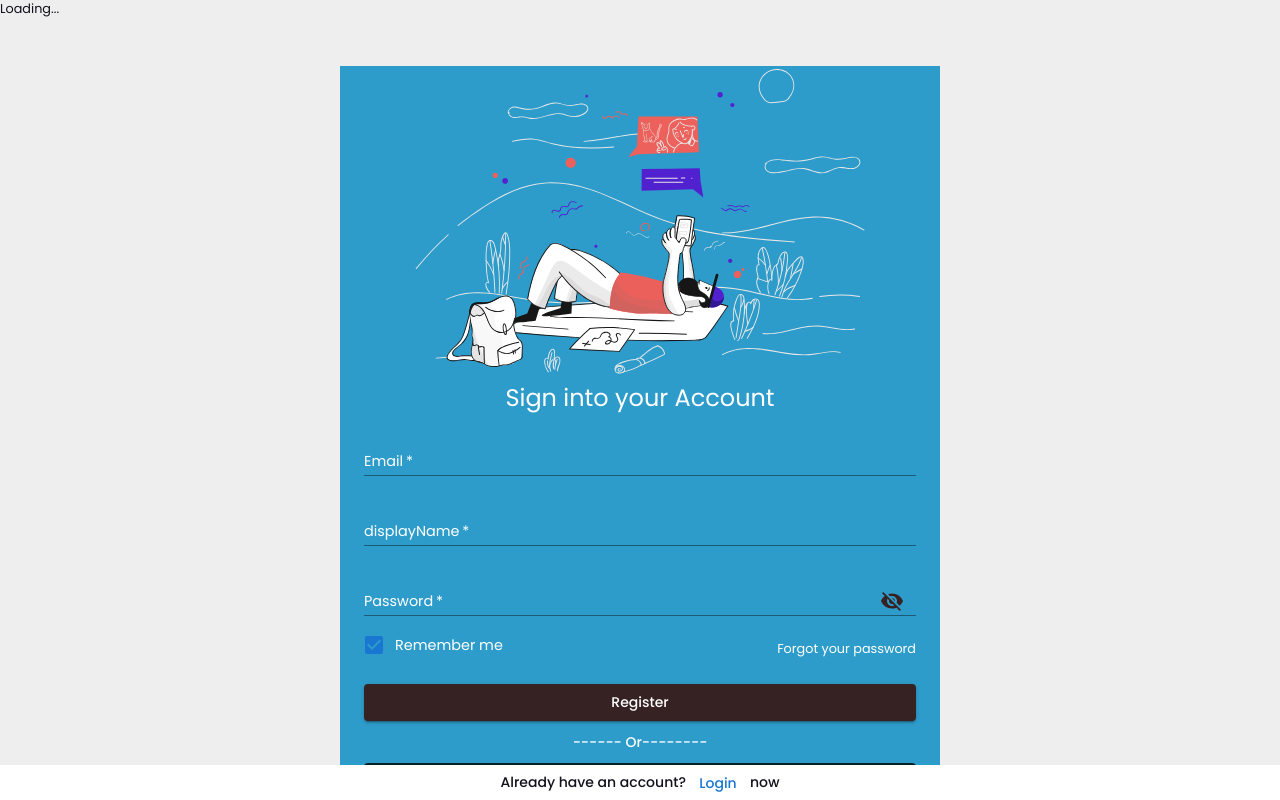
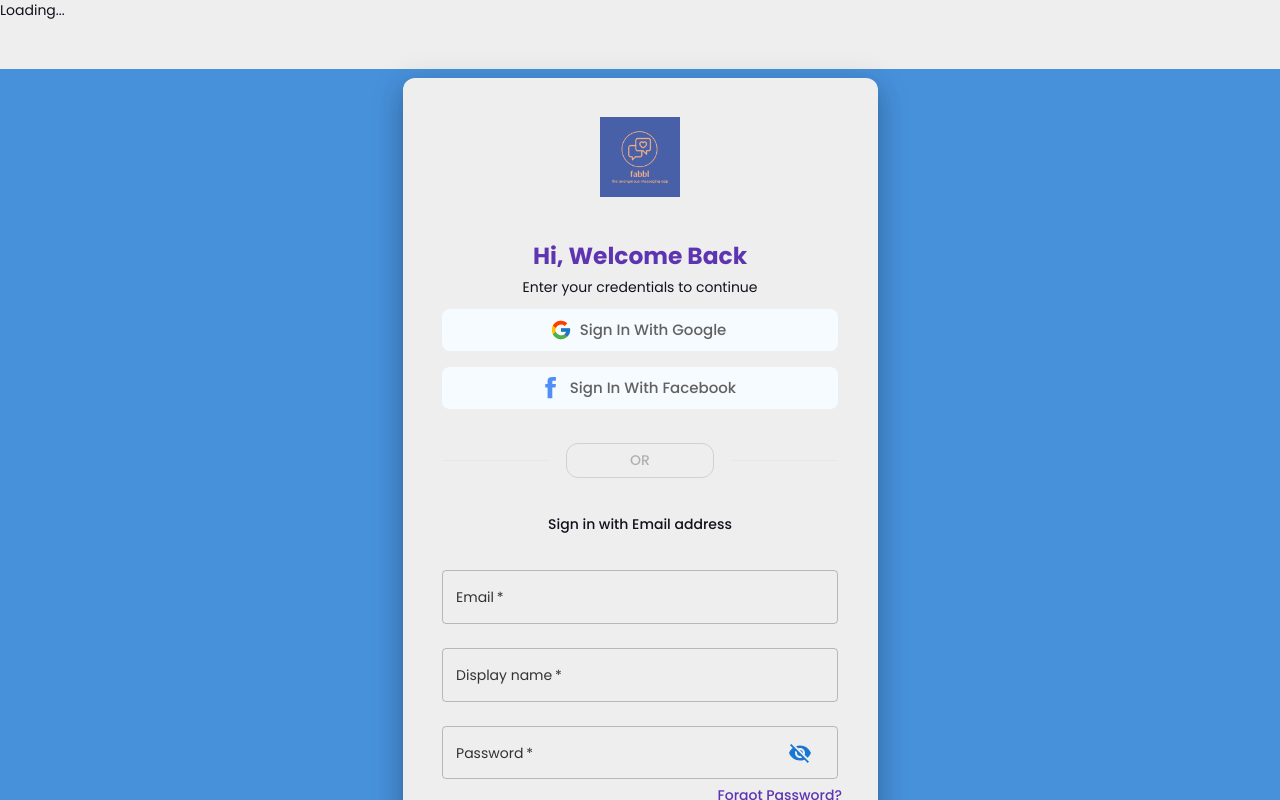
Before and after one commit to fabbl-com/fabbl-frontend, a React (Create React App) app: page /auth in a window 1280 px wide. Shown: the top 800 px of the page. Built offline with nearby package versions, Linux system fonts and the light colour scheme; no server answers.

Commit message:
auth page ui changes

```diff
--- a/src/assets/icons/index.js
+++ b/src/assets/icons/index.js
@@ -8,7 +8,7 @@ export const FacebookIcon = (props) => {
                 C11.144,0.208,12.183,0,13.539,0h3.82v4.163h-2.797c-0.277,0-0.535,0.104-0.768,0.309c-0.231,0.205-0.35,0.4-0.35,0.581v2.59h3.914
                 c-0.041,0.507-0.086,1-0.138,1.476l-0.155,1.258c-0.062,0.425-0.125,0.819-0.187,1.182h-3.462v11.542H8.258V11.558H5.742V7.643
                 h2.516V4.458z"
-        fill="#ddd"
+        fill="#518EF8"
       />
     </SvgIcon>
   );
--- /dev/null
+++ b/src/assets/logo/Logo.js
@@ -0,0 +1,6 @@
+import fabbl from "./fabbl.png";
+const Logo = () => {
+  return <img src={fabbl} alt="Fabbl" width="80" />;
+};
+
+export default Logo;
--- a/src/assets/theme/index.js
+++ b/src/assets/theme/index.js
@@ -30,20 +30,6 @@ export const light = responsiveFontSizes(
   createTheme({
     typography: {
       fontFamily: ["Poppins", "Raleway", "Open Sans"].join(","),
-      h1: {
-        fontSize: "5rem",
-        fontFamily: "Raleway"
-      },
-      h3: {
-        fontSize: "2.5rem",
-        fontFamily: "Open Sans"
-      },
-      body1: {
-        fontSize: "0.9rem"
-      },
-      body2: {
-        fontSize: "0.8rem"
-      },
       subtitle2: {
         fontSize: "0.75rem",
         fontWeight: 400,
@@ -53,8 +39,46 @@ export const light = responsiveFontSizes(
         fontSize: "0.875rem",
         fontWeight: 500
       },
+      h6: {
+        fontWeight: 500,
+        fontSize: "0.75rem"
+      },
+      h5: {
+        fontSize: "0.875rem",
+        fontWeight: 500
+      },
+      h4: {
+        fontSize: "1rem",
+        fontWeight: 600
+      },
+      h3: {
+        fontSize: "1.25rem",
+        fontWeight: 600
+      },
+      h2: {
+        fontSize: "1.5rem",
+        fontWeight: 700
+      },
+      h1: {
+        fontSize: "2.125rem",
+        fontWeight: 700
+      },
+      caption: {
+        fontSize: "0.75rem",
+        fontWeight: 400
+      },
+      body1: {
+        fontSize: "0.875rem",
+        fontWeight: 400,
+        lineHeight: "1.334em"
+      },
+      body2: {
+        letterSpacing: "0em",
+        fontWeight: 400,
+        lineHeight: "1.5em"
+      },
       button: {
-        textTransform: "inherit"
+        textTransform: "capitalize"
       }
     },
     palette: {
@@ -71,7 +95,7 @@ export const light = responsiveFontSizes(
         main: "#1976d2"
       },
       secondary: {
-        main: "#9c27b0",
+        main: "#5E35B1",
         icons: "#009900"
       },
       icons: {
@@ -84,16 +108,6 @@ export const light = responsiveFontSizes(
       },
       card: {
         default: "#fff"
-      },
-      h3: {
-        fontSize: "2.5rem",
-        fontFamily: "Open Sans"
-      },
-      body2: {
-        fontSize: "0.8rem"
-      },
-      button: {
-        textTransform: "inherit"
       },
       divider: "#999",
       action: {
@@ -117,20 +131,6 @@ export const dark = responsiveFontSizes(
   createTheme({
     typography: {
       fontFamily: ["Poppins", "Raleway", "Open Sans"].join(","),
-      h1: {
-        fontSize: "5rem",
-        fontFamily: "Raleway"
-      },
-      h3: {
-        fontSize: "2.5rem",
-        fontFamily: "Open Sans"
-      },
-      body1: {
-        fontSize: "0.9rem"
-      },
-      body2: {
-        fontSize: "0.8rem"
-      },
       subtitle1: {
         fontSize: "0.875rem",
         fontWeight: 500
@@ -140,8 +140,46 @@ export const dark = responsiveFontSizes(
         fontWeight: 400,
         color: "#9E9E9E"
       },
+      h6: {
+        fontWeight: 500,
+        fontSize: "0.75rem"
+      },
+      h5: {
+        fontSize: "0.875rem",
+        fontWeight: 500
+      },
+      h4: {
+        fontSize: "1rem",
+        fontWeight: 600
+      },
+      h3: {
+        fontSize: "1.25rem",
+        fontWeight: 600
+      },
+      h2: {
+        fontSize: "1.5rem",
+        fontWeight: 700
+      },
+      h1: {
+        fontSize: "2.125rem",
+        fontWeight: 700
+      },
+      caption: {
+        fontSize: "0.75rem",
+        fontWeight: 400
+      },
+      body1: {
+        fontSize: "0.875rem",
+        fontWeight: 400,
+        lineHeight: "1.334em"
+      },
+      body2: {
+        letterSpacing: "0em",
+        fontWeight: 400,
+        lineHeight: "1.5em"
+      },
       button: {
-        textTransform: "inherit"
+        textTransform: "capitalize"
       }
     },
     palette: {
--- a/src/pages/Auth.js
+++ b/src/pages/Auth.js
@@ -1,8 +1,6 @@
-import React, { useEffect, useRef, useState } from "react";
-import { makeStyles, useTheme } from "@material-ui/core/styles";
+import React, { useState } from "react";
 import {
   Button,
-  Container,
   Typography,
   TextField,
   FormControlLabel,
@@ -10,131 +8,234 @@ import {
   Box,
   Grid,
   InputAdornment,
-  IconButton
+  IconButton,
+  useMediaQuery,
+  Card,
+  Divider,
+  useTheme,
+  makeStyles
 } from "@material-ui/core";
-import Circle from "@material-ui/icons/FiberManualRecord";
-import lottie from "lottie-web";
-import animationData from "../assets/animation/auth.json";
-import { FacebookIcon, GoogleIcon } from "../assets/icons/index";
-import { register, login } from "../redux/actions/userActions";
 import { useDispatch, useSelector } from "react-redux";
 import { useHistory, useLocation, Link } from "react-router-dom";
-import Visibility from "@material-ui/icons/Visibility";
-import VisibilityOff from "@material-ui/icons/VisibilityOff";
+import { Visibility, VisibilityOff } from "@material-ui/icons";
 import { Alert } from "@material-ui/lab";
 import PropTypes from "prop-types";
+import { login, register } from "../redux/actions/userActions";
+import Logo from "../assets/logo/Logo";
+import { FacebookIcon, GoogleIcon } from "../assets/icons";
 
 const useStyles = makeStyles((theme) => ({
-  root: {
-    backgroundColor: "#2e9cca",
-    marginTop: "3rem",
-    marginBottom: "2.2rem",
-    color: "#fff",
-    minHeight: `calc(100vh - ${theme.spacing(11)}px)`
-  },
-  form: {
-    width: "100%"
-  },
-  authControll: {
-    backgroundColor: "#fff",
-    height: "2.2rem",
-    width: "100%",
-    position: "fixed",
-    bottom: "0",
-    left: "0"
-  },
-  textfield: {
-    color: "#fff !important"
+  btn: {
+    borderRadius: theme.spacing(1),
+    color: "#616161",
+    backgroundColor: "#F6FBFF",
+    border: "1px solid transparent",
+    "&:hover": {
+      backgroundColor: "#F6FBFF",
+      borderColor: "rgb(33, 150, 243)"
+    }
   }
 }));
 
 const Auth = ({ isAuth }) => {
   const theme = useTheme();
-  const classes = useStyles(theme);
+  const matchDownSM = useMediaQuery(theme.breakpoints.down("md"));
   const [isRegister, setRegister] = useState(true);
-  const [user, setUser] = useState({ rememberMe: true });
   const [showPassword, setShowPassword] = useState(false);
-  const container = useRef(null);
+  const [user, setUser] = useState({ rememberMe: true, email: "", displayName: "", password: "" });
   const dispatch = useDispatch();
+  const location = useLocation();
   const history = useHistory();
-  const location = useLocation();
+  const classes = useStyles();
 
   if (isAuth) {
     if (!isRegister) history.push(location?.state?.from?.pathname);
     else history.push("/image");
   }
-  useEffect(() => {
-    const anim = lottie.loadAnimation({
-      container: container.current,
-      renderer: "svg",
-      loop: true,
-      autoplay: true,
-      animationData
-    });
 
-    return () => anim.destroy();
-  }, [animationData]);
+  const { error, success } = useSelector((state) => state.user);
 
-  const err = useSelector((state) => state.user?.error);
+  if (success) history.push(location?.state?.from?.pathname || "/");
 
-  const handleRegister = (e) => {
+  const handleSubmit = (e) => {
     e.preventDefault();
     console.log(user);
     isRegister ? dispatch(register(user)) : dispatch(login(user));
   };
 
   return (
-    <Container maxWidth="sm" className={classes.root}>
-      {err &&
-        (err.code === 401 ? (
+    <div
+      style={{
+        backgroundColor: theme.palette.primary.light,
+        minHeight: "100vh",
+        marginTop: "3rem"
+      }}>
+      {error &&
+        (error.code === 401 ? (
           <Alert severity="error">Oops! Invalid credential. Please Try again</Alert>
         ) : (
           <Alert severity="error">Something went wrong. Please try agin</Alert>
         ))}
-      <div className={classes.animation} ref={container}></div>
+      <Grid
+        container
+        direction="column"
+        justifyContent="flex-end"
+        style={{ minHeight: "100vh", borderRadius: "12px" }}>
+        <Grid item xs={12}>
+          <Grid
+            container
+            justifyContent="center"
+            alignItems="center"
+            style={{ minHeight: "calc(100vh - 68px)" }}>
+            <Grid item style={{ margin: "1ch", marginBottom: 0 }}>
+              <Card
+                style={{
+                  maxWidth: "475px",
+                  borderRadius: "12px",
+                  padding: "2.5ch",
+                  "& > *": {
+                    flexGrow: 1,
+                    flexBasis: "50%"
+                  },
+                  borderColor: "#42a5f5",
+                  boxShadow: theme.shadows[16]
+                }}>
+                <Box style={{ padding: "2ch" }}>
+                  <Grid container spacing={2} alignItems="center" justifyContent="center">
+                    <Grid item style={{ marginBottom: "3ch" }}>
+                      <Link to="/">
+                        <Logo />
+                      </Link>
+                    </Grid>
+                    <Grid item xs={12}>
+                      <Grid
+                        container
+                        direction={matchDownSM ? "column-reverse" : "row"}
+                        alignItems="center"
+                        justifyContent="center">
+                        <Grid item>
+                          <Grid container alignItems="center" justifyContent="center" spacing={1}>
+                            <Typography
+                              color="secondary"
+                              align="center"
+                              gutterBottom
+                              variant={matchDownSM ? "h3" : "h2"}>
+                              Hi, Welcome Back
+                            </Typography>
+                            <Typography
+                              variant="body1"
+                              fontSize="16px"
+                              textAlign={matchDownSM ? "center" : "inherit"}>
+                              Enter your credentials to continue
+                            </Typography>
+                          </Grid>
+                        </Grid>
+                      </Grid>
+                    </Grid>
+                    <Grid item xs={12}>
+                      <>
+                        <Grid container direction="column" justifyContent="center" spacing={2}>
+                          <Grid item xs={12}>
+                            <form action="http://localhost:4000/auth/google">
+                              <Button
+                                fullWidth
+                                type="submit"
+                                size="large"
+                                variant="outlined"
+                                startIcon={<GoogleIcon />}
+                                className={classes.btn}>
+                                Sign in with Google
+                              </Button>
+                            </form>
+                          </Grid>
+                          <Grid item xs={12}>
+                            <form action="http://localhost:4000/auth/facebook">
+                              <Button
+                                type="submit"
+                                fullWidth
+                                size="large"
+                                variant="outlined"
+                                startIcon={<FacebookIcon />}
+                                className={classes.btn}>
+                                Sign in with Facebook
+                              </Button>
+                            </form>
+                          </Grid>
+                          <Grid item xs={12}>
+                            <Box
+                              style={{
+                                alignItems: "center",
+                                display: "flex"
+                              }}>
+                              <Divider light style={{ flexGrow: 1 }} orientation="horizontal" />
 
-      <Typography variant="h5" align="center">
-        {isRegister ? "Sign into your Account" : "Create an Account"}
+                              <Button
+                                variant="outlined"
+                                style={{
+                                  cursor: "unset",
+                                  margin: "2ch",
+                                  padding: "0.5ch 7ch",
+                                  borderColor: `${theme.palette.grey[100]} !important`,
+                                  color: `${theme.palette.grey[900]}!important`,
+                                  fontWeight: 500,
+                                  borderRadius: "12px"
+                                }}
+                                disableRipple
+                                disabled>
+                                OR
+                              </Button>
+
+                              <Divider light style={{ flexGrow: 1 }} orientation="horizontal" />
+                            </Box>
+                          </Grid>
+                          <Grid item xs={12} container alignItems="center" justifyContent="center">
+                            <Box style={{ marginBottom: "2ch" }}>
+                              <Typography variant="subtitle1">
+                                Sign in with Email address
                               </Typography>
-      <form onSubmit={handleRegister} className={classes.form}>
+                            </Box>
+                          </Grid>
+                        </Grid>
+
+                        <form noValidate onSubmit={handleSubmit}>
                           <TextField
+                            variant="outlined"
                             required
                             fullWidth
                             label="Email"
                             type="email"
                             vaule={user?.email}
-          onChange={(e) => setUser((state) => ({ ...state, email: e.target.value }))}
+                            onChange={(e) =>
+                              setUser((state) => ({ ...state, email: e.target.value }))
+                            }
                             margin="normal"
-          InputLabelProps={{
-            className: classes.textfield
-          }}
                           />
                           {isRegister && (
                             <TextField
+                              variant="outlined"
                               required
                               fullWidth
-            label="displayName"
+                              label="Display name"
                               type="text"
                               margin="normal"
                               vaule={user?.displayName}
-            onChange={(e) => setUser((state) => ({ ...state, displayName: e.target.value }))}
-            InputLabelProps={{
-              className: classes.textfield
-            }}
+                              onChange={(e) =>
+                                setUser((state) => ({ ...state, displayName: e.target.value }))
+                              }
                             />
                           )}
                           <TextField
                             required
                             fullWidth
+                            variant="outlined"
                             name="password"
                             label="Password"
                             type={showPassword ? "text" : "password"}
                             vaule={user?.password}
-          onChange={(e) => setUser((state) => ({ ...state, password: e.target.value }))}
+                            onChange={(e) =>
+                              setUser((state) => ({ ...state, password: e.target.value }))
+                            }
                             margin="normal"
-          InputLabelProps={{
-            className: classes.textfield
-          }}
                             InputProps={{
                               endAdornment: (
                                 <InputAdornment position="end">
@@ -145,114 +246,97 @@ const Auth = ({ isAuth }) => {
                                       setShowPassword(!showPassword);
                                     }}>
                                     {showPassword ? (
-                    <Visibility style={{ color: "#362222" }} />
+                                      <Visibility color="primary" />
                                     ) : (
-                    <VisibilityOff style={{ color: "#362222" }} />
+                                      <VisibilityOff color="primary" />
                                     )}
                                   </IconButton>
                                 </InputAdornment>
                               )
                             }}
                           />
-
-        {isRegister && (
-          <Box display="flex" justifyContent="space-between">
+                          <Grid
+                            container
+                            direction="row"
+                            alignItems="center"
+                            justifyContent={!isRegister ? "space-between" : "flex-end"}
+                            spacing={1}>
+                            {!isRegister && (
                               <FormControlLabel
                                 control={
                                   <Checkbox
-                  checked={user.rememberMe}
-                  name="RememberMe"
-                  value={user?.RememberMe}
+                                    checked={user?.rememberMe}
+                                    value={user?.rememberMe}
+                                    onChange={(e) =>
+                                      setUser((state) => ({
+                                        ...state,
+                                        rememberMe: e.target.checked
+                                      }))
+                                    }
+                                    name="checked"
                                     color="primary"
                                   />
                                 }
-              onChange={(e) => {
-                setUser((state) => ({ ...state, rememberMe: e.target.checked }));
-              }}
                                 label="Remember me"
                               />
-            <Box mt={2}>
-              <Link to="/">Forgot your password</Link>
+                            )}
+                            <Typography
+                              variant="subtitle1"
+                              color="secondary"
+                              style={{ textDecoration: "none", cursor: "pointer" }}>
+                              Forgot Password?
+                            </Typography>
+                          </Grid>
+                          {/* <Box>
+                            <FormHelperText error>errors</FormHelperText>
+                          </Box> */}
+                          <Box style={{ marginTop: "2ch" }}>
+                            <Button
+                              color="secondary"
+                              disableElevation
+                              fullWidth
+                              size="large"
+                              type="submit"
+                              variant="contained">
+                              {isRegister ? "Register" : "Sign in"}
+                            </Button>
                           </Box>
-          </Box>
-        )}
-
-        <div align="center">
-          <Button
-            type="submit"
-            fullWidth
-            variant="contained"
-            style={{ backgroundColor: "#362222", marginTop: "2ch", color: "#fff" }}>
-            {isRegister ? "Register" : "Login"}
-          </Button>
-        </div>
                         </form>
-      <Typography style={{ margin: "1ch 0" }} variant="subtitle1" align="center">
-        ------ Or--------
+                      </>
+                    </Grid>
+                    <Grid item xs={12}>
+                      <Divider light />
+                    </Grid>
+                    <Grid item xs={12}>
+                      <Grid item container direction="column" alignItems="center" xs={12}>
+                        <Typography
+                          onClick={() => setRegister((state) => !state)}
+                          variant="subtitle1"
+                          style={{ textDecoration: "none", cursor: "pointer" }}>
+                          {isRegister ? `Already have an account` : `Don't have an account?`}
                         </Typography>
-
-      <Grid container direction="column" spacing={1} justifyContent="center">
-        <Grid item>
-          <form action="http://localhost:4000/auth/google">
-            <Button
-              type="submit"
-              fullWidth
-              startIcon={<GoogleIcon />}
-              style={{ backgroundColor: "#072227", color: "#fff" }}>
-              {"  "} Login with Google
-            </Button>
-          </form>
-        </Grid>
-        <Grid item>
-          <form action="http://localhost:4000/auth/facebook">
-            <Button
-              type="submit"
-              fullWidth
-              startIcon={<FacebookIcon />}
-              style={{ backgroundColor: "#362222", color: "#fff" }}>
-              {"  "} Login with Facebook
-            </Button>
-          </form>
                       </Grid>
                     </Grid>
-
-      {isRegister || (
-        <Box align="center" m={1}>
-          <Circle fontSize="small" color="primary" />
-          <Circle fontSize="small" style={{ color: "#fff" }} />
-          <Circle fontSize="small" style={{ color: "#fff" }} />
+                  </Grid>
                 </Box>
-      )}
-      <div className={classes.authControll}>
-        {!isRegister ? (
-          <Typography variant="subtitle1" align="center" color="textPrimary" paragraph>
-            {"Don't have an account?"}
-            <Button
-              color="primary"
-              disableRipple={true}
-              onClick={() => {
-                setRegister((state) => !state);
-              }}>
-              Register
-            </Button>
-            now
+              </Card>
+            </Grid>
+          </Grid>
+        </Grid>
+        <Grid item xs={12} style={{ margin: "3ch", mraginTop: "1ch" }}>
+          <Grid container direction="row" justifyContent="space-between">
+            <Link target="_blank" to={{ pathname: "https://github.com/fabbl-com" }}>
+              <Typography variant="subtitle2" underline="hover">
+                Github
               </Typography>
-        ) : (
-          <Typography variant="subtitle1" align="center" color="textPrimary" paragraph>
-            {"Already have an account?"}
-            <Button
-              color="primary"
-              disableRipple={true}
-              onClick={() => {
-                setRegister((state) => !state);
-              }}>
-              Login
-            </Button>
-            now
+            </Link>
+            <Typography variant="subtitle2" target="_blank" underline="hover">
+              &copy; Fabbl
             </Typography>
-        )}
+          </Grid>
+        </Grid>
+      </Grid>
     </div>
-    </Container>
   );
 };
 
```
Also changed, not shown: 1 other file (tests, documents, lock files or other folders). Lines whose indentation alone changed are shown as unchanged.
